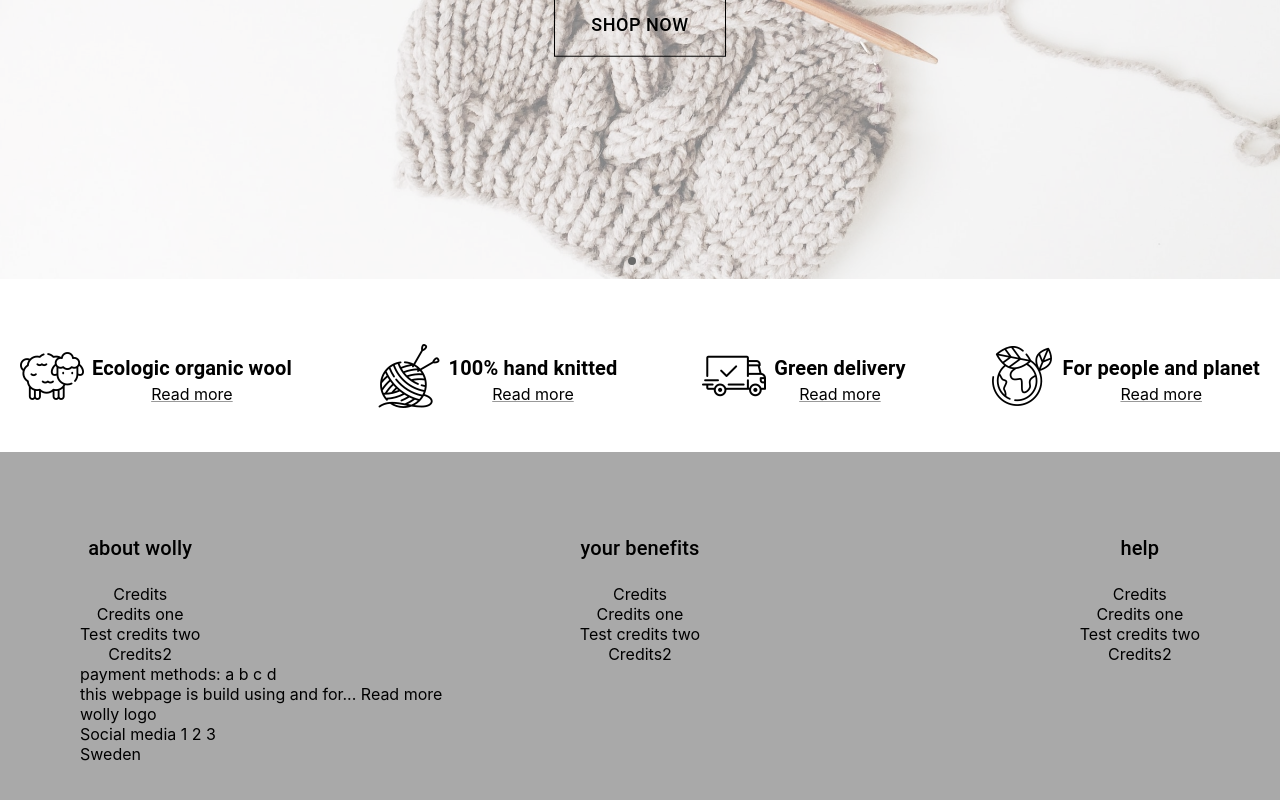
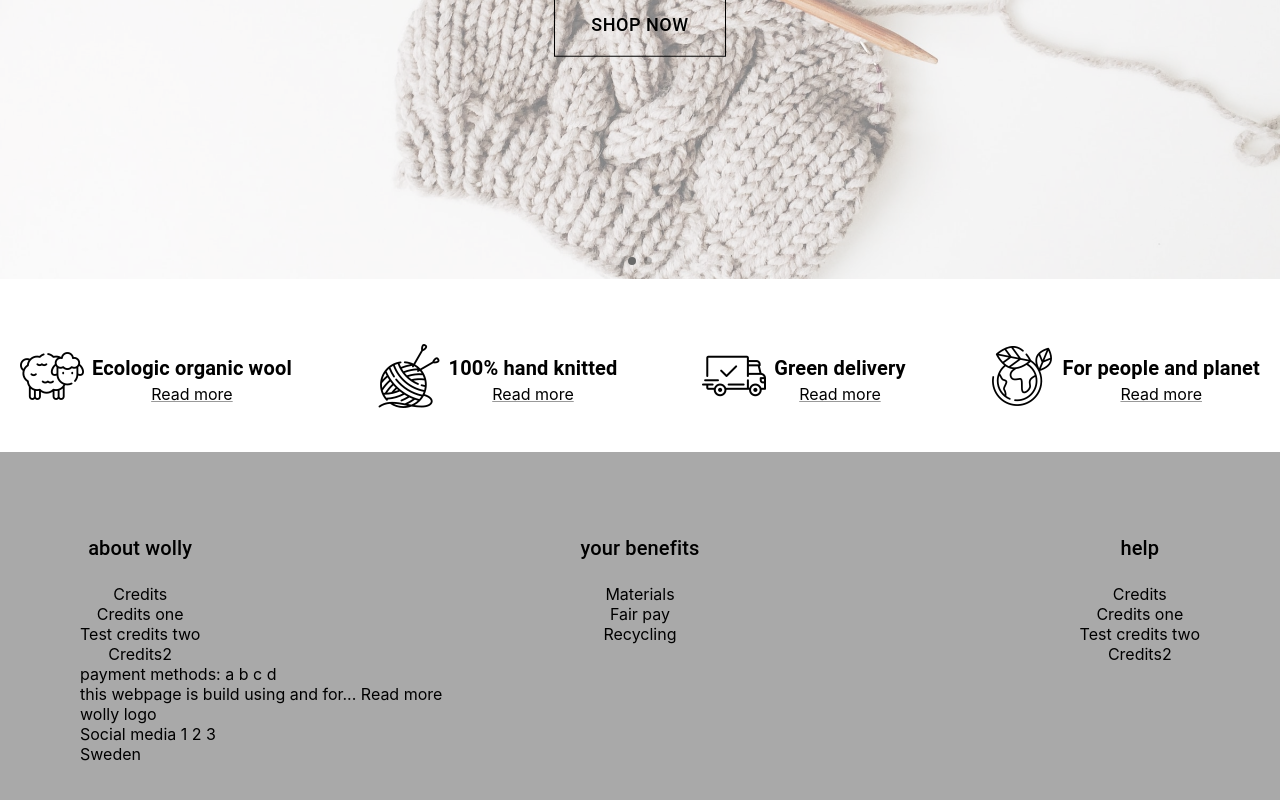
Before and after one commit to GoranAviani/react_web, a React (Create React App) app: page / in a window 1280 px wide. Shown: the part 441-1241 px from the top of the page. Built offline with nearby package versions, Linux system fonts and the light colour scheme.

Commit message:
footer improvements

```diff
--- a/src/components/Footer/Footer.js
+++ b/src/components/Footer/Footer.js
@@ -3,7 +3,7 @@ import Link from "@mui/material/Link";
 import './Footer.css'
 import Typography from "@mui/material/Typography";
 import Links from "./partials/Links";
-import {aboutCompanyFooterLinks} from "../../Route_urls";
+import {aboutCompanyFooterLinks, yourBenefitsFooterLinks} from "../../Route_urls";
 
 const Footer = () => {
     return (
@@ -23,7 +23,7 @@ const Footer = () => {
                             your benefits
                         </Typography>
                     </div>
-                    <Links linksArray={aboutCompanyFooterLinks}/>
+                    <Links linksArray={yourBenefitsFooterLinks}/>
                 </div>
                 <div>
                     <div className='Header'>
```
